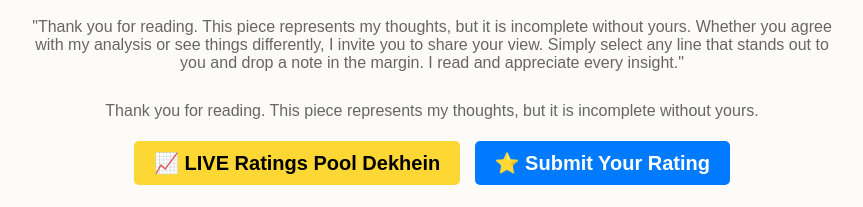
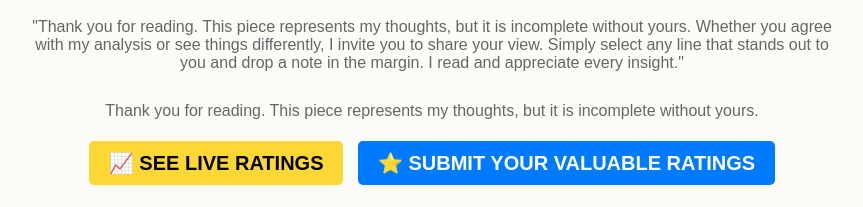
Before and after one commit to itsmepushkar10-blip/Comment-Section-, a plain HTML site: page index.html in a window 1280 px wide. Shown: the part 99-306 px from the top of the page, without its empty margins (208-1071 px from the left). Drawn offline with Linux system fonts and the light colour scheme; a script that the page names is missing.

Commit message:
Update index.html

```diff
--- a/index.html
+++ b/index.html
@@ -29,7 +29,7 @@
               text-decoration: none;
               display: inline-block;
               margin: 5px;">
-        📈 LIVE Ratings Pool Dekhein
+        📈 SEE LIVE RATINGS
     </a>
 
     <a href="https://docs.google.com/forms/d/e/1FAIpQLScNwTI11KGimtY22-7nSnb-OLTAsBFNsNdRAwM9g7a94g_6xg/viewform?usp=publish-editor"
@@ -43,7 +43,7 @@
               text-decoration: none;
               display: inline-block;
               margin: 5px;">
-        ⭐ Submit Your Rating
+        ⭐ SUBMIT YOUR VALUABLE RATINGS
     </a>
         </div>
 
```
